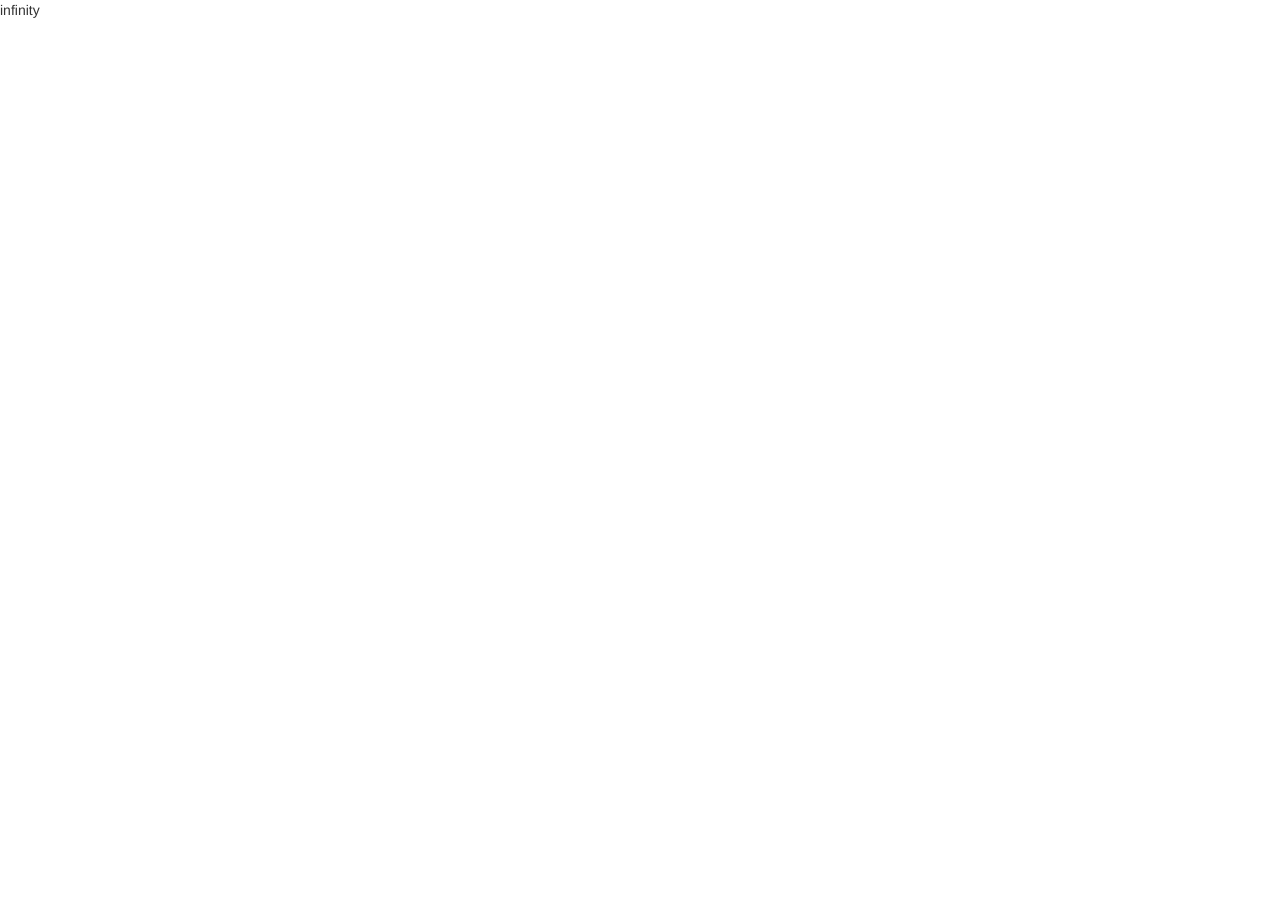
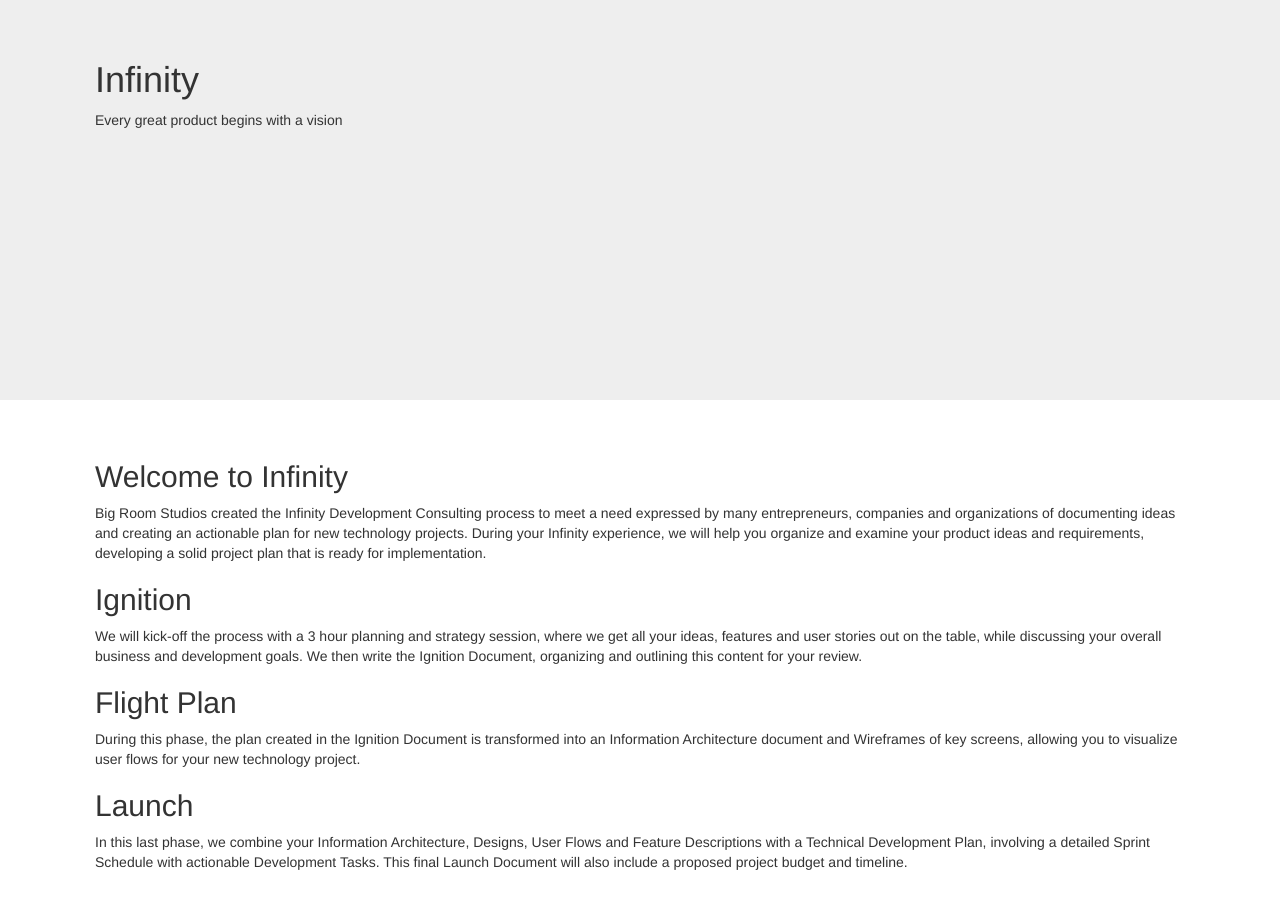
Before and after one commit to BigRoomStudios/infinity-landing-page, a plain HTML site: page index.html in a window 1280 px wide. Before the commit the page ends 800 px from the top, so only its background shows below. Drawn offline with nearby package versions, Linux system fonts and the light colour scheme.

Commit message:
Added content

```diff
--- a/css/style.css
+++ b/css/style.css
@@ -0,0 +1,9 @@
+.splash {
+  height:50vh;
+  width:100%;
+  background:#EEE;
+}
+
+.container {
+  padding:4rem;
+}
--- a/index.html
+++ b/index.html
@@ -17,8 +17,46 @@
 
 <body>
 
+  <div class="splash">
 
-infinity
+    <div class="container">
+      <h1>Infinity</h1>
+      <p>Every great product begins with a vision</p>
+    </div>
+
+  </div>
+
+  <div class="container">
+
+    <h2> Welcome to Infinity</h2>
+
+    <p>Big Room Studios created the Infinity Development Consulting process to meet a need expressed by many
+      entrepreneurs, companies and organizations of documenting ideas and creating an actionable plan for new
+      technology projects. During your Infinity experience, we will help you organize and examine your product
+      ideas and requirements, developing a solid project plan that is ready for implementation.
+    </p>
+
+    <h2>Ignition</h2>
+
+    <p>We will kick-off the process with a 3 hour planning and strategy session, where we get all your ideas, features
+      and user stories out on the table, while discussing your overall business and development goals. We then write
+      the Ignition Document, organizing and outlining this content for your review.
+    </p>
+
+    <h2>Flight Plan</h2>
+
+    <p>During this phase, the plan created in the Ignition Document is transformed into an Information Architecture
+      document and Wireframes of key screens, allowing you to visualize user flows for your new technology project.
+    </p>
+
+    <h2>Launch</h2>
+
+    <p>In this last phase, we combine your Information Architecture, Designs, User Flows and Feature Descriptions with
+      a Technical Development Plan, involving a detailed Sprint Schedule with actionable Development Tasks. This final
+      Launch Document will also include a proposed project budget and timeline.
+    </p>
+
+  </div>
 
 </body>
 </html>
```
